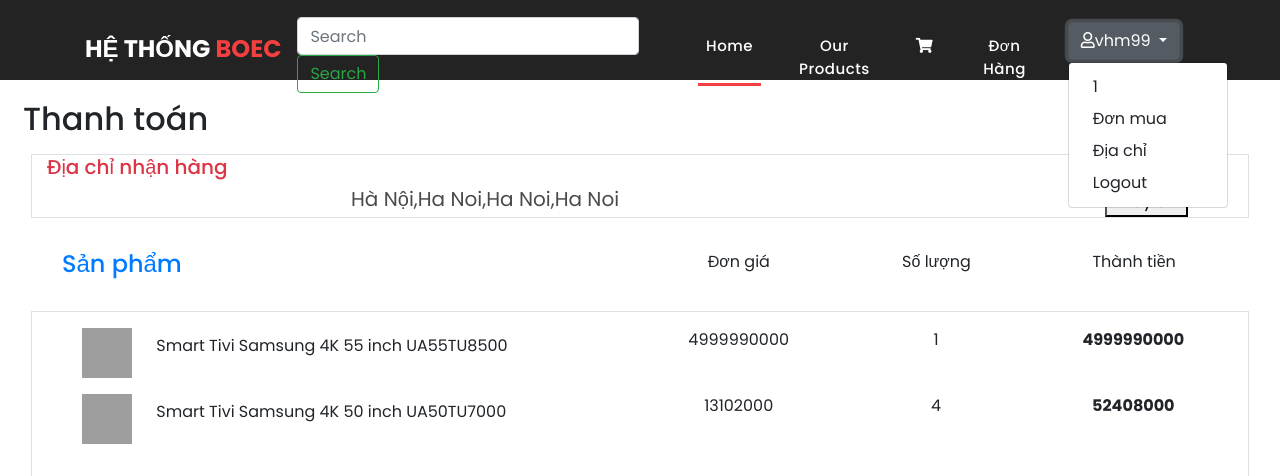
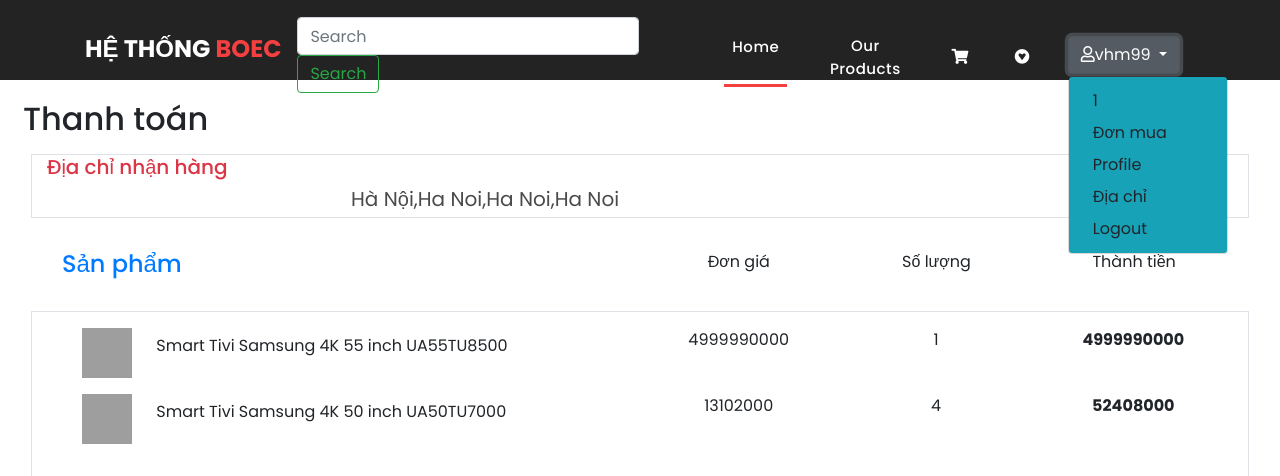
Before and after one commit to minhvu2899/BoEC, a Django app: page /cart/checkout/ in a window 1280 px wide, after a click that opens the changed part. Shown: the top 476 px of the page. Run offline with Django 3.2, Linux system fonts and the light colour scheme; a user stored in the database is signed in; data comes from the database, SQL or seed files in the repository; some libraries are stand-ins or nearby versions; grey boxes are pictures that could not be loaded.

Commit message:
Update header.html

```diff
--- a/templates/homepage/header.html
+++ b/templates/homepage/header.html
@@ -12,7 +12,7 @@
         <span class="navbar-toggler-icon"></span>
       </button>
       <div class="collapse navbar-collapse" id="navbarResponsive">
-        <ul class="navbar-nav ml-auto">
+        <ul class="navbar-nav ml-auto d-flex align-items-center">
           <li class="nav-item active">
             <a class="nav-link" href="{% url 'core:index'%}">Home
               <span class="sr-only">(current)</span>
@@ -21,12 +21,21 @@
           <li class="nav-item">
             <a class="nav-link" href="/product">Our Products</a>
           </li>
+          {%if user.id is not None %}
           <li class="nav-item">
             <a class="nav-link" href="/cart"><i class="fas fa-shopping-cart"></i></a>
+
           </li>
+          <li class="nav-item">
+            <a class="nav-link" href="{% url 'user:wishlist'%}"><i class="fab fa-gratipay"></i></i></a>
+
+          </li>
+          {%endif%}
+          {%if user.username == "nvbh" %}
           <li class="nav-item">
             <a class="nav-link" href="{% url 'order:manage'%}">đơn hàng</a>
           </li>
+          {%endif%}
 
           <li class="nav-item">
             {% if user.id is None %}
@@ -38,10 +47,19 @@
               <button class="btn btn-secondary dropdown-toggle" type="button" id="dropdownMenuButton" data-toggle="dropdown" aria-haspopup="true" aria-expanded="false">
                 <i class="far fa-user"></i>{{user}}
               </button>
-              <div class="dropdown-menu" aria-labelledby="dropdownMenuButton">
+              <div class="dropdown-menu bg-info" aria-labelledby="dropdownMenuButton" >
                 <a class="dropdown-item" href="#">{{user.id}}</a>
+                {%if user.username == "nvkho" %}
+
+                  <a class="dropdown-item" href="{% url 'nhaphang:kho' %}">Quản lí kho</a>
+
+                {%endif%}
                 <a class="dropdown-item" href="{% url 'user:purchase'%}">Đơn mua</a>
+                <a class="dropdown-item" href="{% url 'user:profile'%}">Profile</a>
                 <a class="dropdown-item" href="{% url 'user:address'%}">Địa chỉ</a>
+                {%if user.username == "nvbh" %}
+                <a class="dropdown-item" href="{% url 'user:comments'%}">Đánh giá sản phẩm</a>
+                {%endif%}
                 <a class="dropdown-item" href="{% url 'account:logout' %}">Logout</a>
               </div>
             </div>
```
